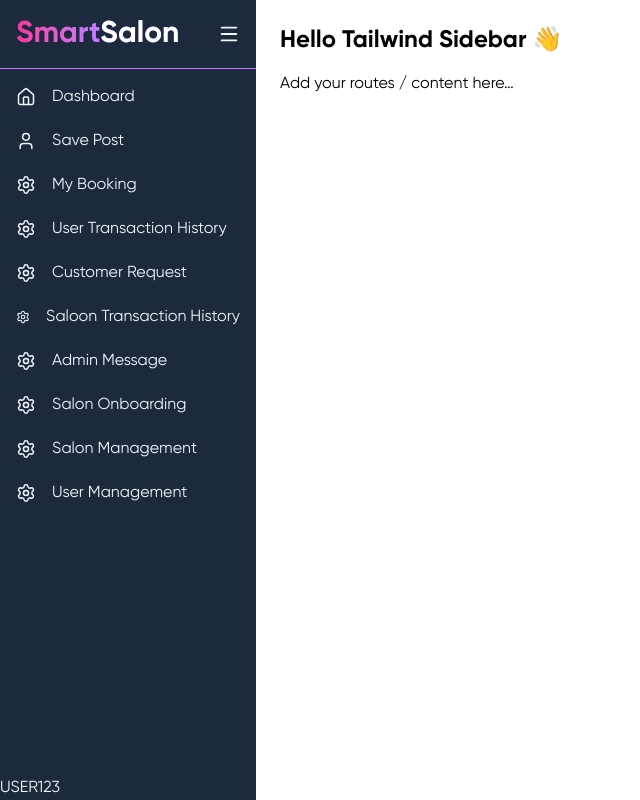
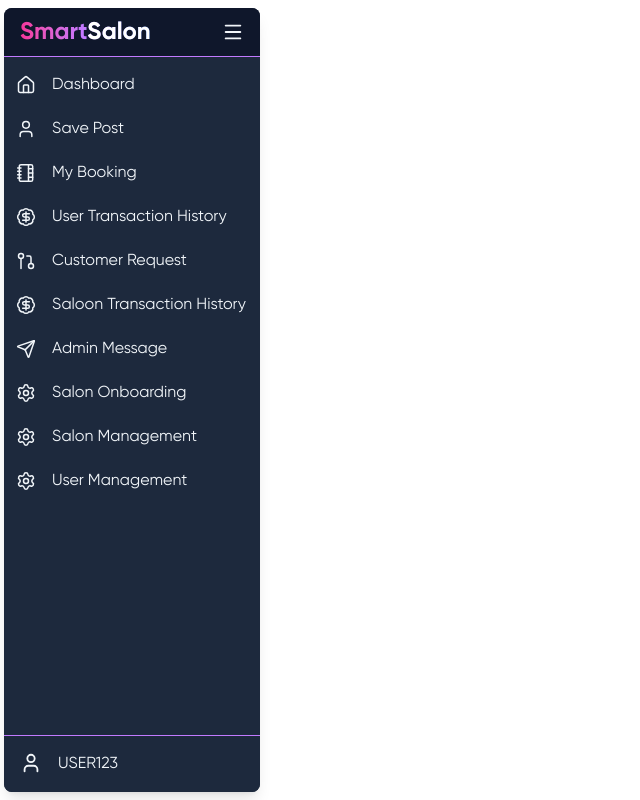
Before and after one commit to dev-ratul/Smart-Salon-Booking-Platform-client, a React (Vite) app: page /dashboard in a window 1280 px wide. Shown: the whole page, without its empty margins (0-640 px from the left). Built offline with nearby package versions, Linux system fonts and the light colour scheme; no server answers.

Commit message:
new updates added

```diff
--- a/src/Components/Dashboard/DashboardLayout/Sidebar.jsx
+++ b/src/Components/Dashboard/DashboardLayout/Sidebar.jsx
@@ -3,17 +3,21 @@ import {
   Menu as MenuIcon,
   Home,
   User,
-  Settings
+  Settings,
+  NotebookTabs,
+  BadgeDollarSign,
+  GitPullRequest,
+  Send,
 } from 'lucide-react';
 
 const menuItems = [
   { id: 1, label: 'Dashboard', icon: Home,     path: '/' },
   { id: 2, label: 'Save Post',   icon: User,     path: '/' },
-  { id: 4, label: 'My Booking',  icon: Settings, path: '/' },
-  { id: 5, label: 'User Transaction History',  icon: Settings, path: '/' },
-  { id: 6, label: 'Customer Request',  icon: Settings, path: '/' },
-  { id: 7, label: 'Saloon Transaction History',  icon: Settings, path: '/' },
-  { id: 8, label: 'Admin Message',  icon: Settings, path: '/' },
+  { id: 4, label: 'My Booking',  icon: NotebookTabs, path: '/' },
+  { id: 5, label: 'User Transaction History',  icon: BadgeDollarSign, path: '/' },
+  { id: 6, label: 'Customer Request',  icon: GitPullRequest, path: '/' },
+  { id: 7, label: 'Saloon Transaction History',  icon: BadgeDollarSign, path: '/' },
+  { id: 8, label: 'Admin Message',  icon: Send, path: '/' },
   { id: 9, label: 'Salon Onboarding',  icon: Settings, path: '/' },
   { id: 10, label: 'Salon Management',  icon: Settings, path: '/' },
   { id: 11, label: 'User Management',  icon: Settings, path: '/' },
@@ -32,19 +36,19 @@ const Sidebar = ({ item = menuItems, collapsed: collapsedProp, onCollapse }) =>
 
     <aside
     className={`
-      fixed inset-y-0 left-0
+      fixed inset-y-0 top-1/2 left-1 -translate-y-1/2
       flex flex-col
       bg-slate-800 text-slate-100
       transition-all duration-300
-      ${collapsed ? 'w-16' : 'w-64'}
-      z-50
+      ${collapsed ? 'w-12' : 'w-64'} h-[98%]
+      z-50 overflow-hidden rounded-lg shadow-lg
     `}
     >
 
-      <header className="flex items-center justify-between gap-2 p-4">
+      <header className={`flex items-center ${collapsed ? "justify-center" : "justify-between" } gap-2 px-4 py-2 bg-slate-900`}>
         {!collapsed &&
           <h1
-          className="text-3xl font-extrabold bg-gradient-to-r from-pink-500 via-purple-400 to-blue-500 bg-clip-text text-transparent"
+          className="text-2xl font-extrabold bg-gradient-to-r from-pink-500 via-purple-400 to-blue-500 bg-clip-text text-transparent"
           >
             Smart<span className="text-white">Salon</span>
           </h1>
@@ -58,7 +62,7 @@ const Sidebar = ({ item = menuItems, collapsed: collapsedProp, onCollapse }) =>
 
       <hr className='border-0.1 border-solid border-purple-400' />
 
-      <nav className="flex-1 mt-2 space-y-1 overflow-auto">
+      <nav className="flex-1 mt-2 space-y-1 overflow-y-auto overflow-x-hidden">
         {
           item.map((menu, index) => {
             const Icon = menu.icon;
@@ -68,7 +72,7 @@ const Sidebar = ({ item = menuItems, collapsed: collapsedProp, onCollapse }) =>
               href={menu.path}
               className={`
                 flex items-center gap-4
-                px-4 py-2
+                px-3 py-2
                 hover:bg-slate-700
                 transition-colors
               `}
@@ -86,20 +90,20 @@ const Sidebar = ({ item = menuItems, collapsed: collapsedProp, onCollapse }) =>
 
       <hr className='border-0.1 border-solid border-purple-400' />
 
-      <footer className='bg-slate-800 px-4 py-2'>
-        <div className={`
-          fixed inset-x-0
-          bottom-0
-          flex flex-col
-          bg-slate-800 text-slate-100
-          transition-all duration-300
-          ${collapsed ? 'w-16' : 'w-64'}
-          z-50
-        `}>
+      <footer className='bg-slate-800 flex justify-start py-4'>
+        <div
+        className={`relative bottom-0 px-4 flex hover:bg-slate-600 text-slate-100 transition-all duration-300
+        ${collapsed ? 'w-10 justify-center' : 'w-64'} z-50`}>
 
-          <span className={`${collapsed ? 'hidden' : 'inline'} whitespace-nowrap`}>
+          <User
+          size={22}
+          className="cursor-pointer shrink-0"
+          onClick={toggle}
+          />
+          <span className={`${collapsed ? 'hidden' : 'inline'} whitespace-nowrap px-4`}>
             USER123
           </span>
+
         </div>
       </footer>
     </aside>
--- a/src/Components/Dashboard/DashboardLayout/Topbar.jsx
+++ /dev/null
@@ -1,9 +0,0 @@
-import React from 'react'
-
-const TopBar = () => {
-  return (
-    <div>TopBar</div>
-  )
-}
-
-export default TopBar
--- a/src/Components/Dashboard/DashboardLayout/index.js
+++ b/src/Components/Dashboard/DashboardLayout/index.js
@@ -1,2 +1 @@
 export { default as Sidebar } from "./Sidebar";
-export { default as Topbar } from "./Topbar";
--- a/src/Pages/Dashboard/DashboardLayout/DashboardRoot.jsx
+++ b/src/Pages/Dashboard/DashboardLayout/DashboardRoot.jsx
@@ -1,7 +1,7 @@
 import React, { useState } from 'react';
 import { Outlet } from 'react-router';
 
-import { Sidebar, Topbar } from "../../../Components/Dashboard/DashboardLayout"
+import { Sidebar } from "../../../Components/Dashboard/DashboardLayout";
 
 const DashboardRoot = () => {
   const [collapsed, setCollapsed] = useState(false);
@@ -18,8 +18,7 @@ const DashboardRoot = () => {
           p-6
         `}
       >
-        <h2 className="text-2xl font-semibold mb-4">Hello Tailwind Sidebar 👋</h2>
-        <p>Add your routes / content here…</p>
+        <Outlet></Outlet>
       </main>
     </div>
 
--- a/src/router/Router.jsx
+++ b/src/router/Router.jsx
@@ -28,7 +28,10 @@ export const router = createBrowserRouter([
     path: "/dashboard",
     Component: DashboardRoot,
     children: [
+      // {
+      //   path: '/user-transaction-history',
 
+      // }
     ]
   }
 ]);
```
